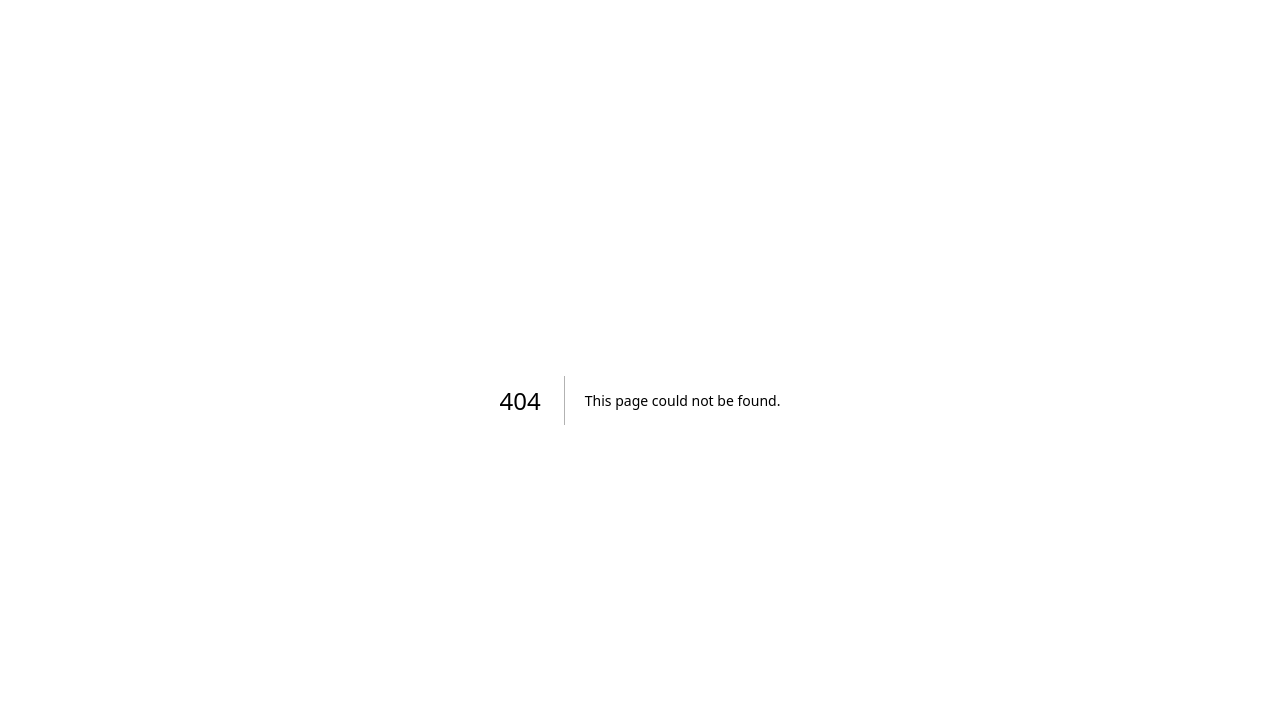
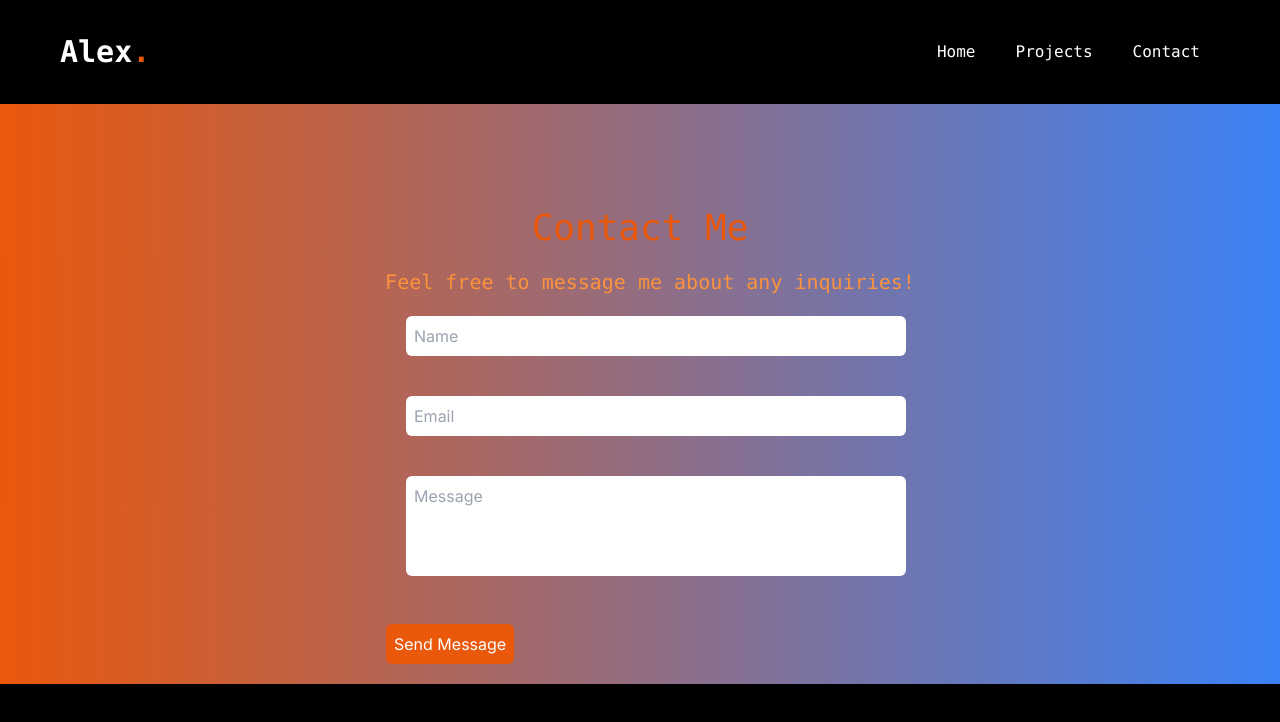
Before and after one commit to alexwhelan12/alexportfoliowebsite, a Next.js app: page /contact in a window 1280 px wide. Before the commit this address had no page. Shown: the top 722 px of the page. Built offline with nearby package versions, Linux system fonts and the light colour scheme; a web font is replaced by a local one.

Commit message:
worked on contact page a little bit

```diff
--- /dev/null
+++ b/app/contact/page.tsx
@@ -0,0 +1,7 @@
+import ContactPage from "@/components/ContactPage";
+
+export default function Contact() {
+  return (
+    <ContactPage />
+  );
+}
--- a/app/page.tsx
+++ b/app/page.tsx
@@ -1,11 +1,13 @@
 import Image from "next/image";
 import Hero from "../components/Hero";
 import PinContainer from "../components/ui/3d-pin";
+import Header from "@/components/Header";
 
 
 export default function Home() {
   return (
    <main >
+      <Header />
       <Hero />
    </main>
   );
--- /dev/null
+++ b/app/projects/page.tsx
@@ -0,0 +1,7 @@
+import ProjectsPage from "@/components/ProjectsPage";
+
+export default function Projects() {
+  return (
+    <ProjectsPage />
+  );
+}
--- /dev/null
+++ b/components/ContactPage.tsx
@@ -0,0 +1,65 @@
+"use client";
+
+import React from 'react'
+import Header from './Header'
+import { useState, useEffect } from 'react'
+import motion from 'framer-motion'
+
+function ContactPage() {
+
+  const [successMessage, setSuccessMessage] = useState(false);
+
+  const handleSubmit = async (event: any) => {
+    event.preventDefault();
+    const formData = new FormData(event.target);
+
+    formData.append("access_key", "72194b2d-7936-496e-9efa-1380b6a695ab");
+
+    const object = Object.fromEntries(formData);
+    const json = JSON.stringify(object);
+
+    const res = await fetch("https://api.web3forms.com/submit", {
+      method: "POST",
+      headers: {
+        "Content-Type": "application/json",
+        Accept: "application/json"
+      },
+      body: json
+    }).then((res) => res.json());
+
+    if (res.success) {
+      console.log("Success", res);
+      setSuccessMessage(true);
+    }
+  };
+
+  return (
+
+    <>
+      <Header/>
+      <div className="contactsBody bg-gradient-to-r from-orange-600 to-blue-500 p-5 flex items-center justify-center ">
+        <section className='contact-page flex items-center justify-center mt-16'>
+          <div className="contact-form flex flex-col items-center justify-center text-white">
+            <h2 className='font-mono text-4xl p-5 text-orange-600'>Contact Me</h2>
+            <p className='text-xl font-mono text-orange-400 ml-5'>Feel free to message me about any inquiries!</p>
+            <form onSubmit={handleSubmit} className='mr-[300px] caret-orange-600 accent-black'>
+              <div className="form-group p-5 w-52 h-20">
+                <input type="text" id="name" name="name" required className='rounded-md w-[500px] p-2 outline-non text-black outline-none' placeholder='Name'/>
+              </div>
+              <div className="form-group p-5 w-52 h-20">
+                <input type="email" id="email" name="email" required className='rounded-md w-[500px] p-2 outline-none text-black' placeholder='Email'/>
+              </div>
+              <div className="form-group p-5 w-52 h-20 mb-10">
+                <textarea id="message" name="message" required style={{"resize":"none"}} className='rounded-md w-[500px] h-[100px] outline-none text-black p-2' placeholder='Message'/>
+              </div>
+                <button type="submit" className="submit-button bg-orange-600 p-2 rounded-md mt-12 text-white hover:scale-110">Send Message</button>
+            </form>
+            {/* {successMessage && <p className="success-message" style={{"paddingLeft":"160px", "fontSize": "20px", "zIndex": "100"}}>Message sent successfully!</p>} */}
+          </div>
+        </section>
+      </div>
+    </>
+  )
+}
+
+export default ContactPage
--- a/components/Header.tsx
+++ b/components/Header.tsx
@@ -1,28 +1,47 @@
+"use client";
+
 import React from 'react'
 import { motion } from 'framer-motion'
+import Link from 'next/link'
 
 function Header() {
   return (
-    <div className="bg-black">
+    <motion.div className="bg-black"
+      initial={{opacity: 0}}
+      animate={{
+          opacity: 1,
+          transition: { delay:0, duration: 1, ease: 'easeInOut'}
+      }}
+    >
         <div className='header-nav-bar m-5 h-16 flex items-center'>
             <a href="/" className='text-3xl text-white font-bold font-mono ml-10'>Alex<span className='text-orange-600 font-bold'>.</span></a>
-            <motion.a className='text-white ml-auto p-5 font-mono' href='/'
+
+            <Link className='text-white ml-auto p-5 font-mono' href="/">
+              <motion.p
                 whileHover={{ scale: 1.2,
                               color: '#FFA500',
                 }}
-            >Home</motion.a>
-            <motion.a className='text-white p-5 font-mono' href='/'
+              >Home</motion.p>
+            </Link>
+
+            <Link className='text-white p-5 font-mono'  href="/projects">
+              <motion.p
                 whileHover={{ scale: 1.2,
                   color: '#FFA500',
                 }}
-            >Projects</motion.a>
-            <motion.a className='text-white p-5 font-mono mr-10' href='/'
+              >Projects</motion.p>
+            </Link>
+
+            <Link className='text-white p-5 font-mono mr-10' href="/contact">
+              <motion.p
                 whileHover={{ scale: 1.2,
                   color: '#FFA500',
                 }}
-            >Contact</motion.a>
+              >Contact</motion.p>
+            </Link>
+
         </div>
-    </div>
+    </motion.div>
   )
 }
 
--- a/components/Hero.tsx
+++ b/components/Hero.tsx
@@ -14,27 +14,16 @@ const Hero = () => {
     const [scope, animate] = useAnimate();
 
     return (
-        <div>
-            <motion.div
-                initial={{opacity: 0}}
-                animate={{
-                    opacity: 1,
-                    transition: { delay:0, duration: 1, ease: 'easeInOut'}
-                }}
-            >
-                <Header />
-            </motion.div>
-
+        <div className='flex items-center'>
             <div>
                 <Spotlight fill='orange' className='-top-40 -left-10'/>
                 <Spotlight fill='orange' className='top-10 left-full h-[80vh] w-[50vw]'/>
                 <Spotlight fill='white' className='top-28 left-80 h-[80vh] w-[50vw]'/>
             </div>
 
-            <div className='font-mono text-5xl text-left ml-96 mt-36 flex flex-col absolute'>
+            <div className='font-mono text-5xl text-left ml-[400px] mt-[520px] flex flex-col absolute'>
                 <span className='text-sm block'>Software Engineering Student</span>
                 <TextGenerateEffect words='Hello, I&apos;m' color='white'/>
-                {/* <p className='text-white mt-5'>Hello, I&apos;m</p> */}
                 <TextGenerateEffect words='Alex Whelan' color="orange"/>
                 <motion.div
                     className='w-96 h-20 mt-3 p-5 pl-0'
@@ -44,10 +33,10 @@ const Hero = () => {
                         transition: { delay:0, duration: 1, ease: 'easeInOut'}
                     }}
                 >
-                    <p className='text-sm mt-5 leading-5 text-white'>I&apos;m a third year software engineering student at the <span className='text-orange-600'>University of Calgary</span>. I have a big interest in <span className='text-orange-600'>fullstack development</span> and web-development in general.</p>
+                    <p className='text-sm mt-5 leading-5 text-white'>I&apos;m a third year software engineering student at the <span className='text-orange-600'>University of Calgary</span>. I have a big interest in <span className='text-orange-600'>fullstack development</span> and web-development in general. I&apos;m currently looking for Software Engineering internships for May 2025.</p>
                 </motion.div>
 
-                <motion.a className='text-white bg-orange-600 mt-[70px] text-sm w-32 rounded-md p-2 flex flex-row gap-1 items-center' href='/'
+                <motion.a className='text-white bg-orange-600 mt-[100px] text-sm w-32 rounded-md p-2 flex flex-row gap-1 items-center' href='/'
                     whileHover={{ scale: 1.1,
                         transition: { duration: 0.2 }
                     }}
@@ -69,6 +58,11 @@ const Hero = () => {
                     className='bg-orange-600 rounded-full p-2 flex items-center justify-center w-12 h-12'
                     whileHover={{ scale: 1.1 }}
                     whileTap={{ scale: 0.9 }}
+                    initial={{opacity: 0}}
+                    animate={{
+                        opacity: 1,
+                        transition: { delay:0, duration: 1, ease: 'easeInOut'}
+                    }}
                     >
                         <svg role="img" viewBox="0 0 24 24" fill="white" xmlns="http://www.w3.org/2000/svg" className="w-6 h-6">
                             <title>GitHub</title>
@@ -81,6 +75,11 @@ const Hero = () => {
                     className='bg-orange-600 rounded-full p-2 flex items-center justify-center w-12 h-12'
                     whileHover={{ scale: 1.1 }}
                     whileTap={{ scale: 0.9 }}
+                    initial={{opacity: 0}}
+                    animate={{
+                        opacity: 1,
+                        transition: { delay:0, duration: 1, ease: 'easeInOut'}
+                    }}
                     >
                         <svg role="img" viewBox="0 0 24 24" fill="white" xmlns="http://www.w3.org/2000/svg" className="w-6 h-6">
                             <title>LinkedIn</title>
@@ -90,13 +89,15 @@ const Hero = () => {
                 </div>
             </div>
 
-            <div className='relative ml-[850px] mt-[140px]'>
+            <div className='relative ml-[850px] mt-[150px]'>
                 <div className='relative'>
                     <motion.div
                         initial={{opacity: 0}}
                         animate={{
                             opacity: 1,
-                            transition: { delay:0, duration: 1, ease: 'easeInOut'}
+                            transition: { delay:0, duration: 0.7, ease: 'easeInOut'},
+                            textShadow: '0px 0px 10px #fffff',
+                            shadow: '0px 0px 10px #fffff'
                         }}
                         className='w-[298px] h-[298px] absolute'
                     >
--- /dev/null
+++ b/components/ProjectsPage.tsx
@@ -0,0 +1,91 @@
+"use client";
+
+import React, { useState } from 'react'; // Import useState from 'react'
+import Header from './Header';
+import { motion, AnimatePresence } from 'framer-motion';
+
+
+function ProjectsPage() {
+
+  const projects = [{
+    id: 1,
+    subtitle: 'Subtitle 1',
+    title: 'Project 1',
+    description: 'Lorem ipsum dolor sit amet, consectetur adipiscing elit. Nullam nec purus nec nunc tincidunt ultricies. Nullam nec purus nec nunc tincidunt ultricies. Nullam nec purus nec nunc tincidunt ultricies. Nullam nec purus nec nunc tincidunt ultricies.'
+  },{
+    id: 2,
+    subtitle: 'Subtitle 2',
+    title: 'Project 2',
+    description: 'Lorem ipsum dolor sit amet, consectetur adipiscing elit. Nullam nec purus nec nunc tincidunt ultricies. Nullam nec purus nec nunc tincidunt ultricies. Nullam nec purus nec nunc tincidunt ultricies. Nullam nec purus nec nunc tincidunt ultricies.'
+  },{
+    id: 2,
+    subtitle: 'Subtitle 2',
+    title: 'Project 2',
+    description: 'Lorem ipsum dolor sit amet, consectetur adipiscing elit. Nullam nec purus nec nunc tincidunt ultricies. Nullam nec purus nec nunc tincidunt ultricies. Nullam nec purus nec nunc tincidunt ultricies. Nullam nec purus nec nunc tincidunt ultricies.'
+  }
+  ];
+
+  const cardWidths = projects.map(() => `${Math.floor(Math.random() * 150) + 200}px`);
+
+  const [selectedId, setSelectedId] = React.useState<number | null>(null);
+
+
+  return (
+    <div>
+      <Header />
+      <div className="grid grid-cols-1 md:grid-cols-2 lg:grid-cols-3 gap-4">
+      {projects.map((item, index) => (
+        <motion.div
+          key={item.id}
+          layoutId={item.id.toString()}
+          onClick={() => setSelectedId(item.id)}
+          className='bg-white rounded-lg overflow-hidden shadow-lg text-black cursor-pointer'
+          whileHover={{ scale: 1.05, boxShadow: '0px 0px 15px rgba(255,165,0,0.5)' }}
+          style={{ width: cardWidths[index], height: '150px' }}
+        >
+          <div className="p-4">
+            <motion.h5 className="text-orange-500 font-bold mb-2">{item.subtitle}</motion.h5>
+            <motion.h2 className="text-black text-lg font-bold mb-2">{item.title}</motion.h2>
+          </div>
+        </motion.div>
+      ))}
+
+      <AnimatePresence>
+        {selectedId && (
+          <motion.div
+            key={selectedId}
+            layoutId={selectedId.toString()}
+            className="fixed top-0 left-0 right-0 bottom-0 flex items-center justify-center z-50 bg-black bg-opacity-75"
+            initial={{ opacity: 0 }}
+            animate={{ opacity: 1 }}
+            exit={{ opacity: 0 }}
+            onClick={() => setSelectedId(null)} // Clicking outside closes the detail view
+          >
+            <motion.div
+              className="bg-white rounded-lg overflow-hidden shadow-lg p-8 max-w-xl"
+              initial={{ scale: 0.8, opacity: 0 }}
+              animate={{ scale: 1, opacity: 1 }}
+              exit={{ scale: 0.8, opacity: 0 }}
+            >
+              <motion.h5 className="text-orange-500 font-bold mb-2">{projects.find(p => p.id === selectedId)?.subtitle}</motion.h5>
+              <motion.h2 className="text-black text-2xl font-bold mb-4">{projects.find(p => p.id === selectedId)?.title}</motion.h2>
+              <motion.p className="text-gray-600">{projects.find(p => p.id === selectedId)?.description}</motion.p>
+              <motion.button
+                className="bg-orange-500 text-white px-4 py-2 rounded-md mt-4"
+                onClick={() => setSelectedId(null)}
+                whileHover={{ scale: 1.05 }}
+              >
+                Close
+              </motion.button>
+            </motion.div>
+          </motion.div>
+        )}
+      </AnimatePresence>
+    </div>
+
+    </div>
+
+  )
+}
+
+export default ProjectsPage;
--- a/package.json
+++ b/package.json
@@ -15,6 +15,7 @@
     "react": "^18.3.1",
     "react-dom": "^18.3.1",
     "react-icons": "^5.2.1",
+    "react-router-dom": "^6.24.1",
     "tailwind-merge": "^2.3.0",
     "types": "^0.1.1"
   },
```
Also changed, not shown: 1 other file (tests, documents, lock files or other folders). Lines whose indentation alone changed are shown as unchanged.
